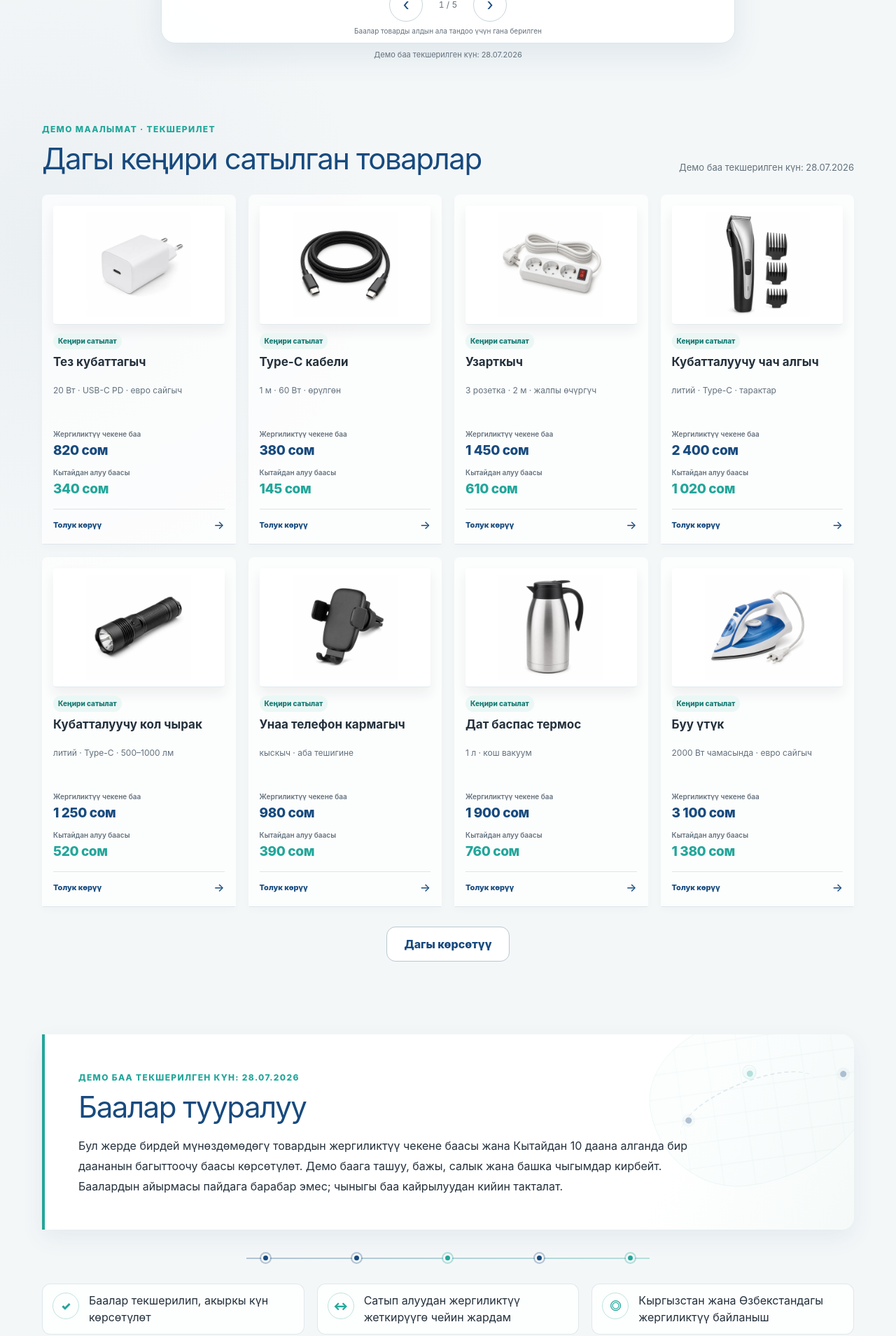
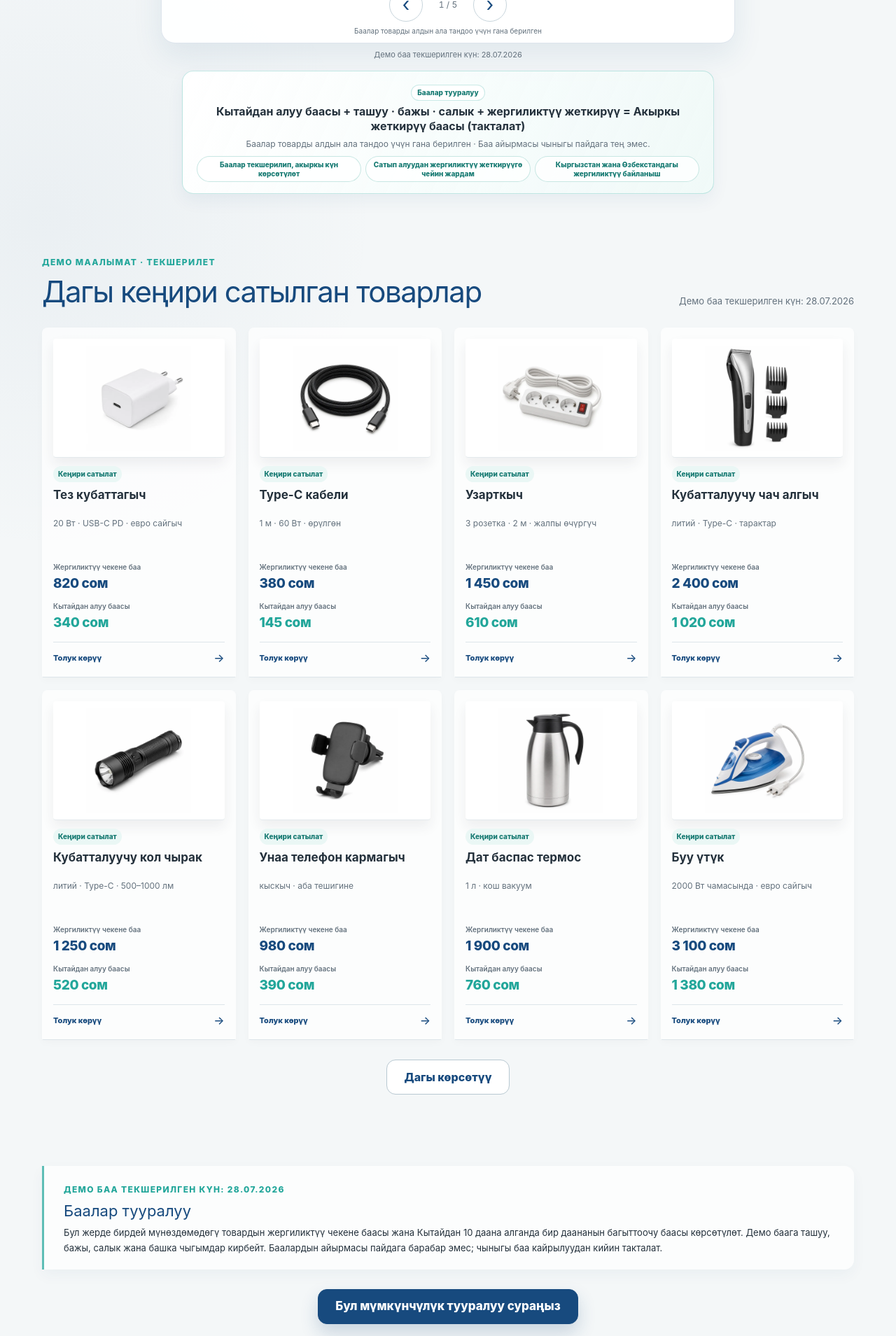
Before and after one commit to Yosuke999/ZJW2.0, a Next.js app: page /kg in a window 1280 px wide. Shown: the part 820-2729 px from the top of the page at 70% size. Built offline with nearby package versions, Linux system fonts and the light colour scheme.

Commit message:
refine pricing guidance and mobile layout

```diff
--- a/app/globals.css
+++ b/app/globals.css
@@ -68,7 +68,16 @@ h1 { margin: 9px 0; color: var(--blue); font-size: clamp(32px, 5.4vw, 58px); lin
 .showcase-controls { position: relative; z-index: 5; display: flex; align-items: center; justify-content: center; gap: 15px; margin-top: 9px; }
 .carousel-progress { min-width: 42px; color: var(--muted); text-align: center; font-size: 12px; font-variant-numeric: tabular-nums; }
 .carousel-arrow { display: grid; place-items: center; width: 48px; height: 48px; padding: 0; border: 1px solid #c8d5dc; border-radius: 50%; background: white; color: var(--blue); font-size: 24px; line-height: 1; cursor: pointer; touch-action: manipulation; }
+.carousel-arrow > span, .product-detail-close > span, .close-button > span { display: block; line-height: 1; transform: translateY(-1px); }
+.carousel-arrow > span { font-size: 28px; }
 .carousel-arrow:disabled { opacity: .35; cursor: default; }
+.hero-cost-strip { display: grid; place-items: center; width: min(740px, calc(100% - 24px)); margin: 12px auto 0; padding: 14px 12px; border: 1px solid rgba(34,166,154,.26); border-radius: 16px; background: linear-gradient(115deg, rgba(255,255,255,.96), rgba(239,250,248,.86)); text-align: center; box-shadow: 0 10px 24px rgba(23,74,126,.06); }
+.cost-strip-copy { min-width: 0; }
+.cost-strip-copy > span { display: inline-flex; margin-bottom: 5px; padding: 3px 8px; border: 1px solid rgba(34,166,154,.24); border-radius: 999px; background: white; color: #167a72; font-size: 10px; font-weight: 850; }
+.cost-strip-copy strong { display: block; color: var(--ink); font-size: 14px; line-height: 1.35; }
+.cost-strip-copy p { margin: 5px 0 0; color: var(--muted); font-size: 11px; line-height: 1.45; }
+.cost-strip-tags { display: flex; flex-wrap: wrap; justify-content: center; gap: 6px; margin-top: 9px; }
+.cost-strip-tags em { flex: 1 1 118px; max-width: 100%; padding: 5px 8px; border: 1px solid rgba(191,228,223,.86); border-radius: 999px; background: rgba(255,255,255,.78); color: #167a72; font-size: 10px; font-style: normal; font-weight: 780; line-height: 1.25; overflow-wrap: anywhere; text-align: center; }
 .hero-price-disclaimer { margin: 6px 0 0; color: var(--muted); text-align: center; font-size: 10px; }
 .confirmation-note { margin: 8px 0 0; text-align: center; color: var(--muted); font-size: 11px; }
 .card-visual { display: grid; place-items: center; margin: 0 auto; padding: 8px; overflow: hidden; background: #fff; border-bottom: 1px solid #e4eaed; box-shadow: 0 9px 18px rgba(36,49,60,.07); }
@@ -120,25 +129,26 @@ h1 { margin: 9px 0; color: var(--blue); font-size: clamp(32px, 5.4vw, 58px); lin
 .primary-button { border: 1px solid var(--blue); background: var(--blue); color: white; box-shadow: 0 12px 26px rgba(23,74,126,.2); }
 .secondary-button { border: 1px solid #b8c8d1; background: white; color: var(--blue); }
 .expand-button { display: block; margin: 28px auto 0; }
-.pricing-section { padding-top: 20px; }
-.price-note { position: relative; isolation: isolate; overflow: hidden; padding: clamp(24px, 5vw, 48px); border-left: 4px solid var(--teal); border-radius: 0 18px 18px 0; background: linear-gradient(115deg, #fff 76%, #f5faf9); box-shadow: 0 12px 32px rgba(23,74,126,.075); }
+.pricing-section { padding-top: 18px; padding-bottom: 28px; }
+.price-note { position: relative; isolation: isolate; overflow: hidden; padding: 18px 20px; border-left: 3px solid rgba(34,166,154,.72); border-radius: 0 14px 14px 0; background: rgba(255,255,255,.7); box-shadow: 0 8px 20px rgba(23,74,126,.045); }
 .price-note > :not(.route-map) { position: relative; z-index: 1; }
-.route-map { position: absolute; z-index: 0; right: -38px; top: -28px; width: 330px; height: 240px; opacity: .34; transform: rotate(-8deg); background: repeating-linear-gradient(0deg, transparent 0 33px, rgba(23,74,126,.08) 34px 35px), repeating-linear-gradient(90deg, transparent 0 43px, rgba(34,166,154,.08) 44px 45px), rgba(234,248,247,.48); border: 1px solid rgba(34,166,154,.18); border-radius: 46% 54% 62% 38% / 46% 35% 65% 54%; }
+.route-map { position: absolute; z-index: 0; right: -24px; top: 8px; width: 240px; height: 170px; opacity: .2; transform: rotate(-8deg); background: repeating-linear-gradient(0deg, transparent 0 33px, rgba(23,74,126,.08) 34px 35px), repeating-linear-gradient(90deg, transparent 0 43px, rgba(34,166,154,.08) 44px 45px), rgba(234,248,247,.48); border: 1px solid rgba(34,166,154,.18); border-radius: 46% 54% 62% 38% / 46% 35% 65% 54%; }
 .route-map::before { content: ""; position: absolute; left: 35px; top: 91px; width: 210px; height: 78px; border-top: 2px dashed rgba(23,74,126,.32); border-radius: 55% 50% 0 0; transform: rotate(-13deg); }
 .route-map i { position: absolute; display: block; width: 9px; height: 9px; border-radius: 50%; background: var(--blue); box-shadow: 0 0 0 5px rgba(23,74,126,.09); }
 .route-map i:nth-child(1) { left: 47px; top: 130px; }.route-map i:nth-child(2) { left: 143px; top: 76px; background: var(--teal); box-shadow: 0 0 0 5px rgba(34,166,154,.1); }.route-map i:nth-child(3) { right: 44px; top: 95px; }.route-map b { position: absolute; left: 137px; top: 68px; width: 20px; height: 20px; border: 1px solid rgba(34,166,154,.33); border-radius: 50%; }
-.trade-route { position: relative; display: flex; align-items: center; justify-content: space-between; max-width: 720px; margin: 34px auto 8px; padding: 0 8%; }
+.trade-route { position: relative; display: flex; align-items: center; justify-content: space-between; max-width: 720px; margin: 22px auto 6px; padding: 0 8%; }
 .trade-route::before { content: ""; position: absolute; left: 10%; right: 10%; height: 2px; background: linear-gradient(90deg, var(--blue), var(--teal)); opacity: .3; }
 .trade-route span { position: relative; z-index: 1; width: 13px; height: 13px; border: 3px solid var(--canvas); border-radius: 50%; background: var(--blue); box-shadow: 0 0 0 2px rgba(23,74,126,.3); }.trade-route span:nth-child(3), .trade-route span:nth-child(5) { background: var(--teal); box-shadow: 0 0 0 2px rgba(34,166,154,.32); }
-.trust-list > div { padding: 12px 14px; border: 1px solid rgba(221,229,234,.9); border-radius: 12px; background: rgba(255,255,255,.82); }
+.trust-list > div { min-height: 64px; padding: 10px 14px; border: 1px solid rgba(221,229,234,.9); border-radius: 12px; background: rgba(255,255,255,.82); }
 .service-section { position: relative; overflow: hidden; }
 .service-section::after { content: ""; position: absolute; right: -120px; bottom: -160px; width: 360px; height: 360px; border: 1px solid rgba(34,166,154,.07); border-radius: 50%; box-shadow: 0 0 0 34px rgba(34,166,154,.018), 0 0 0 68px rgba(34,166,154,.012); pointer-events: none; }
-.price-note p { max-width: 900px; margin: 18px 0 0; font-size: 16px; line-height: 1.8; }
-.trust-list { display: grid; gap: 18px; margin-top: 30px; }
-.trust-list > div { display: flex; align-items: center; gap: 14px; }
-.trust-list span { flex: 0 0 38px; display: grid; place-items: center; width: 38px; height: 38px; border: 1px solid #bfe4df; border-radius: 50%; color: var(--teal); font-weight: 900; }
-.trust-list p { margin: 0; line-height: 1.45; }
-.consult-section { padding: 16px 0 86px; text-align: center; }
+.price-note h2 { font-size: 22px; letter-spacing: 0; }
+.price-note p { max-width: 940px; margin: 8px 0 0; font-size: 13px; line-height: 1.65; }
+.trust-list { display: grid; gap: 10px; margin-top: 16px; }
+.trust-list > div { display: flex; align-items: center; gap: 12px; }
+.trust-list span { flex: 0 0 34px; display: grid; place-items: center; width: 34px; height: 34px; border: 1px solid #bfe4df; border-radius: 50%; color: var(--teal); font-weight: 900; }
+.trust-list p { margin: 0; font-size: 14px; line-height: 1.4; }
+.consult-section { padding: 0 0 72px; text-align: center; }
 .consult-section .primary-button { min-width: min(100%, 320px); font-size: 17px; }
 .consult-section p { margin: 14px 0 0; color: var(--muted); font-size: 14px; }
 .service-section { border-top: 1px solid var(--line); }
@@ -214,6 +224,11 @@ button:focus-visible, a:focus-visible, summary:focus-visible { outline: 3px soli
   .product-track { height: 260px; }
   .product-visual { width: min(250px, calc(100% - 20px)); height: 250px; }
   .current-product-info { height: 78px; }
+  .hero-cost-strip { width: min(760px, calc(100% - 48px)); margin-top: 14px; padding: 16px 20px; }
+  .cost-strip-copy strong { font-size: 16px; }
+  .cost-strip-copy p { font-size: 12px; }
+  .cost-strip-tags { display: grid; grid-template-columns: repeat(3, minmax(0, 1fr)); }
+  .cost-strip-tags em { flex-basis: auto; }
   .stage-item.side, .stage-item.leaving { opacity: .58; transform: scale(.76); }
   .product-grid { grid-template-columns: repeat(4, minmax(0, 1fr)); gap: 18px; }
   .card-visual { height: 170px; }
@@ -230,8 +245,10 @@ button:focus-visible, a:focus-visible, summary:focus-visible { outline: 3px soli
   .product-detail-panel h3 { font-size: 30px; }
   .product-detail-prices strong { font-size: 23px; }
   .product-detail-consult { position: static; box-shadow: 0 12px 26px rgba(23,74,126,.2); }
+  .price-note { padding: 20px 28px; }
+  .price-note p { max-width: 100%; }
   .trust-list { grid-template-columns: repeat(3, 1fr); }
-  .trust-list > div { align-items: flex-start; }
+  .trust-list > div { align-items: center; }
   .service-mobile { display: none; }
   .service-phases { display: grid; grid-template-columns: minmax(0, 3fr) minmax(0, 2fr); gap: 18px; margin-bottom: 30px; }
   .service-phase { --phase-color: var(--teal); position: relative; padding: 42px 10px 10px; border: 1px solid color-mix(in srgb, var(--phase-color) 30%, white); border-radius: 18px; }
@@ -264,6 +281,11 @@ button:focus-visible, a:focus-visible, summary:focus-visible { outline: 3px soli
   .track-strip, .track-item { transition: none; }
 }
 
+@media (max-width: 759px) {
+  .section-heading { align-items: flex-start; flex-direction: column; gap: 10px; }
+  .section-heading > p { margin: 0; }
+}
+
 @media (max-width: 430px) {
   .shell { width: min(100% - 24px, 1160px); }
   .site-header { height: auto; min-height: 72px; gap: 8px; }
@@ -282,6 +304,5 @@ button:focus-visible, a:focus-visible, summary:focus-visible { outline: 3px soli
   .price-strip { height: 39px; }
   .showcase-controls { margin-top: 7px; }
   .hero-price-disclaimer { margin-top: 4px; }
-  .section-heading { align-items: flex-start; flex-direction: column; }
   .footer-bottom { flex-direction: column; }
 }
--- a/components/ContactSheet.tsx
+++ b/components/ContactSheet.tsx
@@ -50,7 +50,7 @@ export function ContactSheet({ open, onClose, country, language, copy, productId
     <div className="sheet-backdrop" role="presentation" onMouseDown={(event) => event.target === event.currentTarget && onClose()}>
       <div ref={sheetRef} className="contact-sheet" role="dialog" aria-modal="true" aria-labelledby="contact-title">
         <div className="sheet-handle" />
-        <button ref={closeRef} className="close-button" onClick={onClose} aria-label={copy.close}>×</button>
+        <button ref={closeRef} className="close-button" onClick={onClose} aria-label={copy.close}><span aria-hidden="true">×</span></button>
         <span className="eyebrow">{copy.contactCountry}</span>
         <h2 id="contact-title">{copy.contactTitle}</h2>
         <p className="country-name">{country.name[language]} · {product.name[language]}</p>
--- a/components/HeroCarousel.tsx
+++ b/components/HeroCarousel.tsx
@@ -110,13 +110,23 @@ export function HeroCarousel({ country, language, copy, onActiveProductChange }:
         <PriceTrack label={copy.localPrice} products={localPriceWindow} country={country} tone="local" direction={direction} />
         <PriceTrack label={copy.chinaPrice} products={productWindow} country={country} tone="china" direction={direction} />
         <div className="showcase-controls" onPointerDown={(event) => event.stopPropagation()} onPointerUp={(event) => event.stopPropagation()}>
-          <button type="button" className="carousel-arrow" onClick={() => move(-1)} disabled={Boolean(direction)} aria-label={copy.previous}>‹</button>
+          <button type="button" className="carousel-arrow" onClick={() => move(-1)} disabled={Boolean(direction)} aria-label={copy.previous}><span aria-hidden="true">‹</span></button>
           <span className="carousel-progress" aria-hidden="true">{index + 1} / {heroProducts.length}</span>
-          <button type="button" className="carousel-arrow" onClick={() => move(1)} disabled={Boolean(direction)} aria-label={copy.next}>›</button>
+          <button type="button" className="carousel-arrow" onClick={() => move(1)} disabled={Boolean(direction)} aria-label={copy.next}><span aria-hidden="true">›</span></button>
         </div>
         <p className="hero-price-disclaimer">{copy.priceDisclaimer}</p>
       </div>
       <p className="confirmation-note">{copy.confirmedDate}</p>
+      <div className="hero-cost-strip" aria-label={copy.priceNoteTitle}>
+        <div className="cost-strip-copy">
+          <span>{copy.priceNoteTitle}</span>
+          <strong>{copy.landedCostParts.join(" + ")} = {copy.landedCostResult}</strong>
+          <p>{copy.priceDisclaimer} · {copy.differenceDisclaimer}</p>
+          <div className="cost-strip-tags" aria-hidden="true">
+            {copy.trust.map((item) => <em key={item}>{item}</em>)}
+          </div>
+        </div>
+      </div>
     </section>
   );
 }
--- a/components/PortalPage.tsx
+++ b/components/PortalPage.tsx
@@ -9,7 +9,6 @@ import { trackEvent } from "@/lib/analytics";
 import { Header } from "./Header";
 import { HeroCarousel } from "./HeroCarousel";
 import { ProductGrid } from "./ProductGrid";
-import { TrustList } from "./TrustList";
 import { ContactSheet } from "./ContactSheet";
 import { ServiceFlow } from "./ServiceFlow";
 import { Faq } from "./Faq";
@@ -37,11 +36,8 @@ export function PortalPage({ countryCode, language, source }: { countryCode: Cou
       <ProductGrid country={countryCode} language={language} copy={copy} onConsult={(productId) => { setSelectedProductId(productId); openContact("product_detail"); }} />
       <section id="pricing" className="pricing-section shell">
         <div className="price-note">
-          <div className="route-map" aria-hidden="true"><i /><i /><i /><b /></div>
           <span className="eyebrow">{copy.confirmedDate}</span><h2>{copy.priceNoteTitle}</h2><p>{copy.priceNote}</p>
         </div>
-        <div className="trade-route" aria-hidden="true"><span /><span /><span /><span /><span /></div>
-        <TrustList copy={copy} />
       </section>
       <section className="consult-section shell"><button className="primary-button" onClick={() => openContact("primary")}>{copy.consultOpportunity}</button><p>{copy.consultHelp}</p></section>
       <ServiceFlow copy={copy} />
--- a/components/ProductGrid.tsx
+++ b/components/ProductGrid.tsx
@@ -80,7 +80,7 @@ export function ProductGrid({ country, language, copy, onConsult }: { country: C
             <aside className="product-detail-panel" role="dialog" aria-modal="true" aria-labelledby="product-detail-title">
               <div className="product-detail-header">
                 <span className="product-detail-eyebrow">{copy.productDetails}</span>
-                <button ref={closeButtonRef} type="button" className="product-detail-close" onClick={closeDetails} aria-label={copy.close}>×</button>
+                <button ref={closeButtonRef} type="button" className="product-detail-close" onClick={closeDetails} aria-label={copy.close}><span aria-hidden="true">×</span></button>
               </div>
               <div className="product-detail-layout">
                 <div className="product-detail-visual">
--- a/data/translations.ts
+++ b/data/translations.ts
@@ -82,7 +82,7 @@ export const translations: Record<Language, Copy> = {
     priceNoteTitle: "价格口径说明",
     priceNote: "页面展示同规格商品的当地参考零售价，以及采购10件时的中国进货参考单价。演示价格不含运输、清关、税费及其他附加费用，商品价差不等于利润，实际价格以咨询后的核验结果为准。",
     trust: ["价格持续核验，显示最后确认日期", "从采购到当地交付的流程协助", "吉尔吉斯斯坦、乌兹别克斯坦当地联系人"],
-    consultOpportunity: "咨询这个商机",
+    consultOpportunity: "联系我们确认到货方案",
     consultHelp: "可协助采购、验货、运输、清关、当地交付",
     contactTitle: "选择联系渠道",
     demoContact: "演示联系方式",
```
Also changed, not shown: 1 other file (tests, documents, lock files or other folders).
